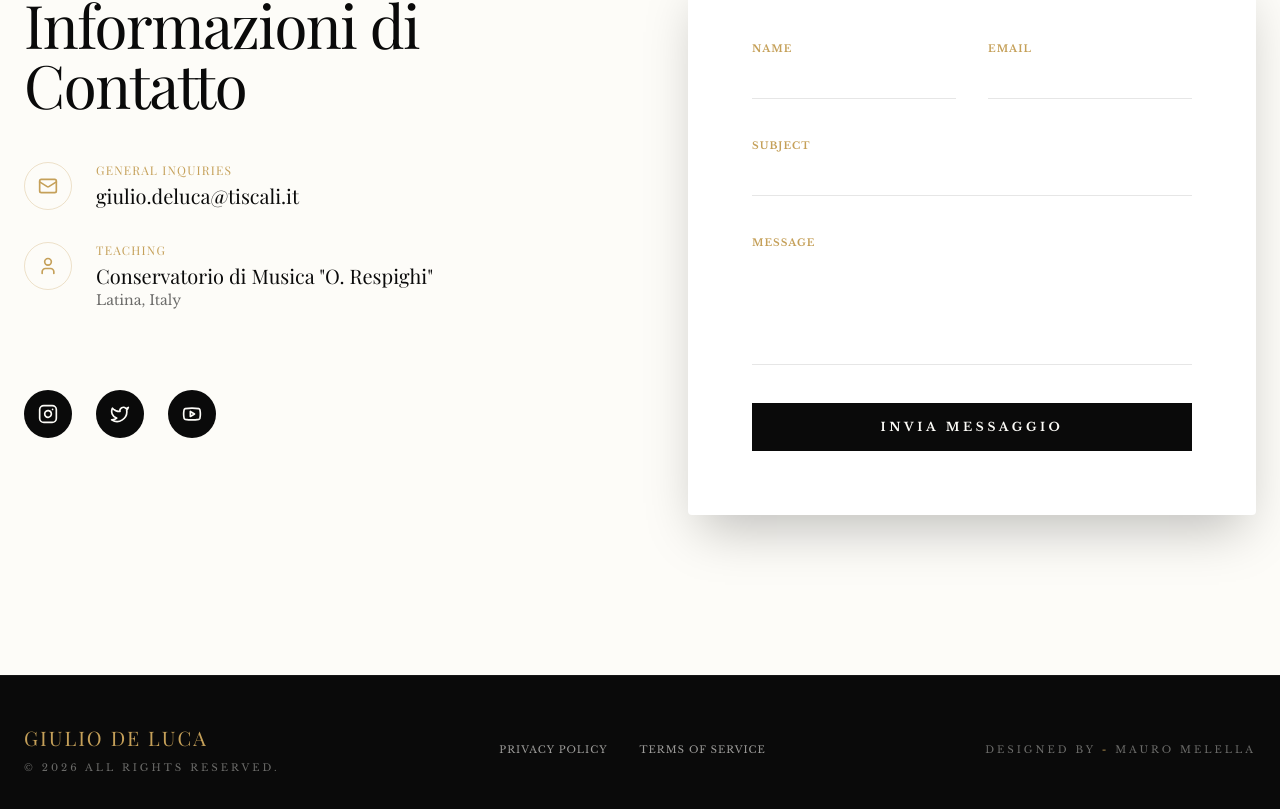
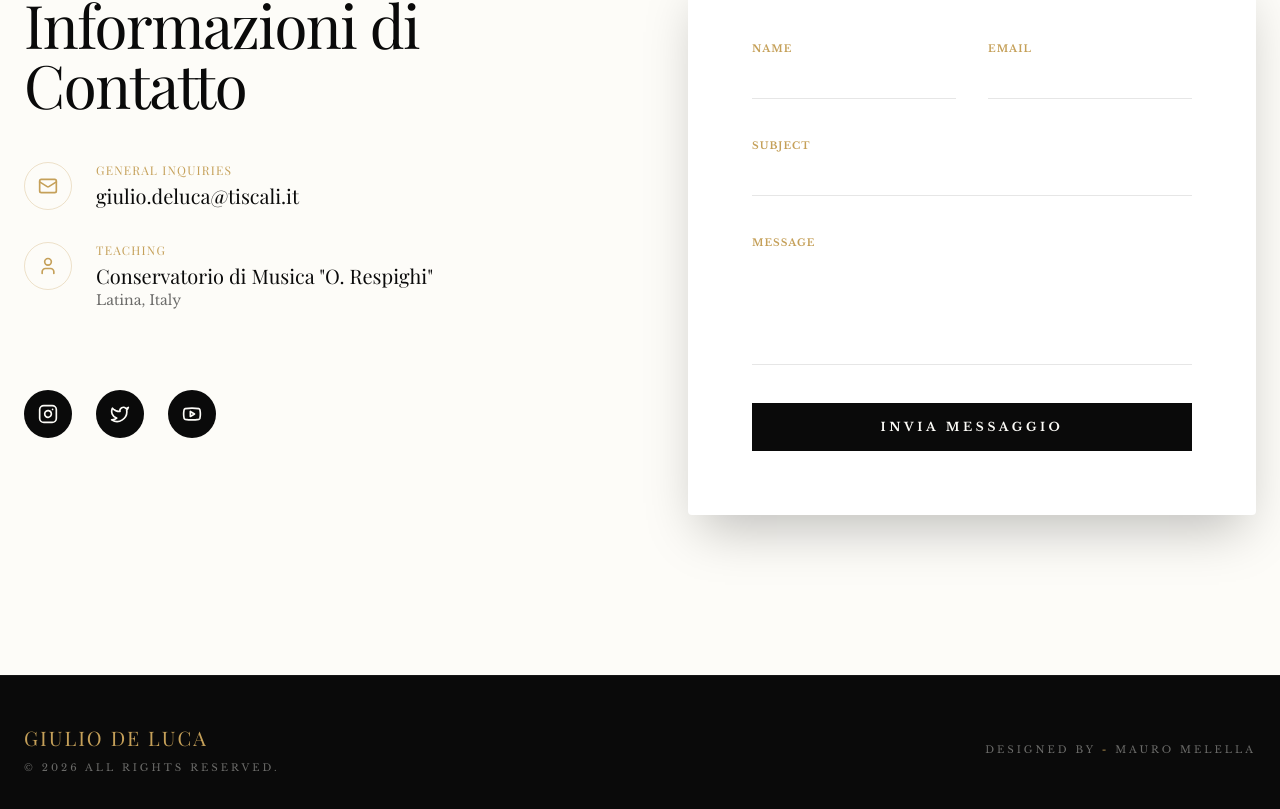
Before and after one commit to MauroMel/giuliodeluca, a React (Vite) app: page / in a window 1280 px wide. Shown: the part 6196-7005 px from the top of the page. Built offline with nearby package versions, Linux system fonts and the light colour scheme; a web font is replaced by a local one.

Commit message:
tolti i termini di uso

```diff
--- a/src/App.tsx
+++ b/src/App.tsx
@@ -885,12 +885,6 @@ export default function App() {
               © {new Date().getFullYear()} All Rights Reserved.
             </p>
           </div>
-
-          <div className="flex space-x-8">
-            <a href="#" className="text-[10px] uppercase tracking-widest text-ivory/60 hover:text-gold transition-colors">Privacy Policy</a>
-            <a href="#" className="text-[10px] uppercase tracking-widest text-ivory/60 hover:text-gold transition-colors">Terms of Service</a>
-          </div>
-
           <div className="text-[10px] uppercase tracking-[0.3em] text-ivory/40">
             Designed by <span className="text-gold">-</span> Mauro Melella
           </div>
```
